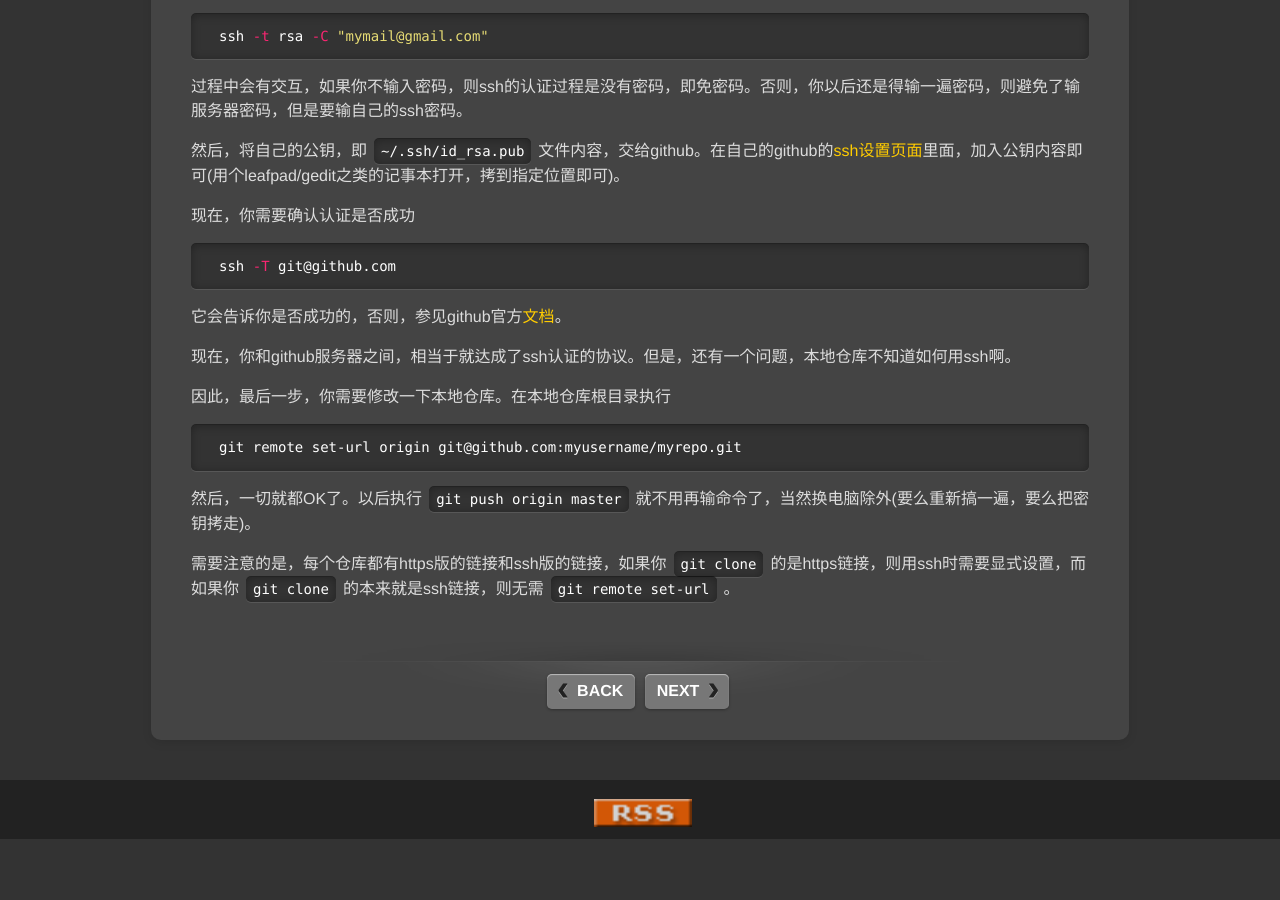
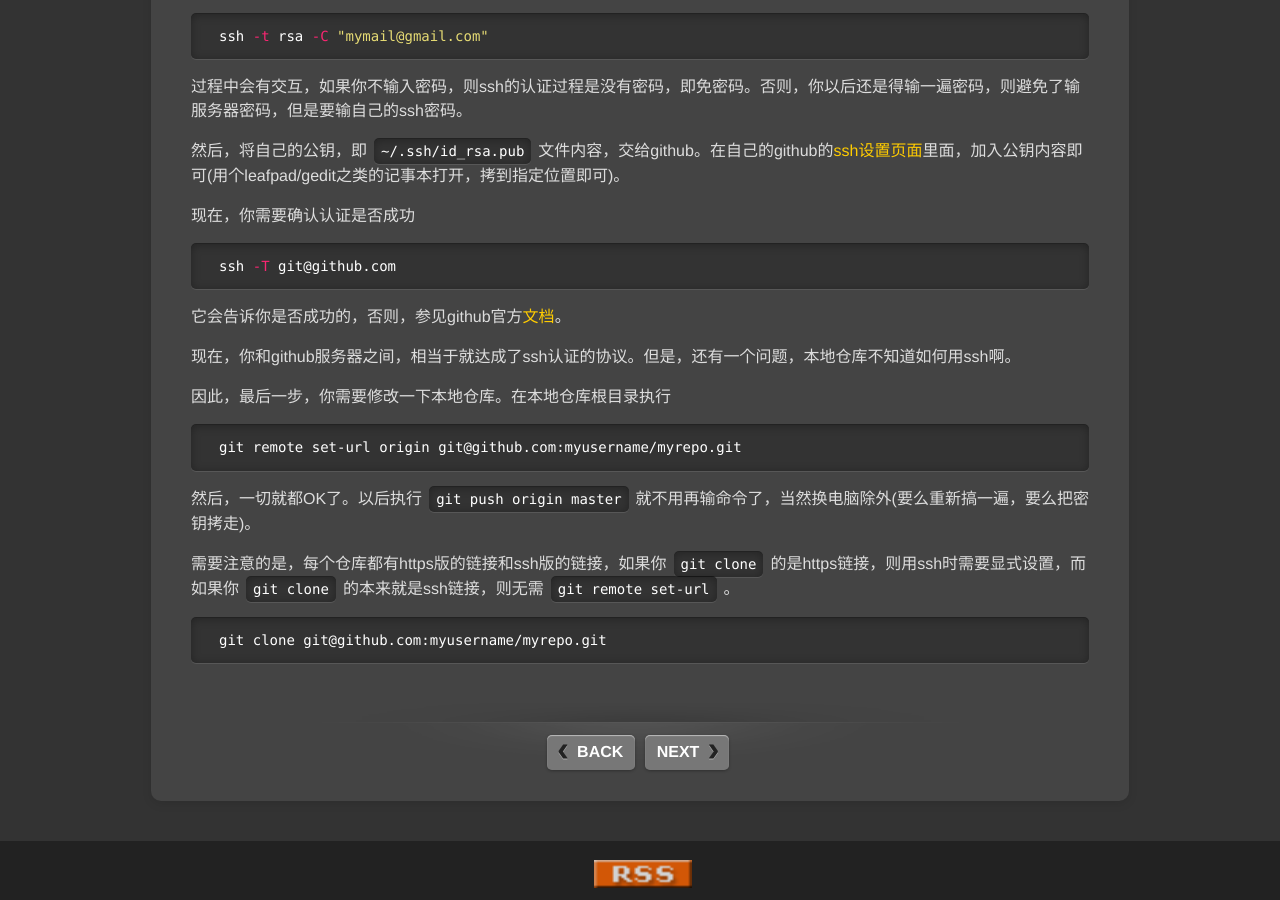
Before and after one commit to pkuwwt/pkuwwt.github.io, a Jekyll site: the page built from linux/_posts/2014-03-08-how-to-use-github.md, in a window 1280 px wide and 900 px high, scrolled down 1486 px. Built offline with Jekyll 4.4.1, drawn with Linux system fonts in a browser that asks for light colours; comment, search, counter and statistics services are not loaded; before the commit the page ends 2325 px from its top, so only the background shows below that.

Commit message:
modified:   linux/_posts/2014-03-08-how-to-use-github.md

```diff
--- a/linux/_posts/2014-03-08-how-to-use-github.md
+++ b/linux/_posts/2014-03-08-how-to-use-github.md
@@ -71,3 +71,7 @@
 
 
 需要注意的是，每个仓库都有https版的链接和ssh版的链接，如果你`git clone`的是https链接，则用ssh时需要显式设置，而如果你`git clone`的本来就是ssh链接，则无需`git remote set-url`。
+
+{% highlight bash %}
+git clone git@github.com:myusername/myrepo.git
+{% endhighlight %}
```
